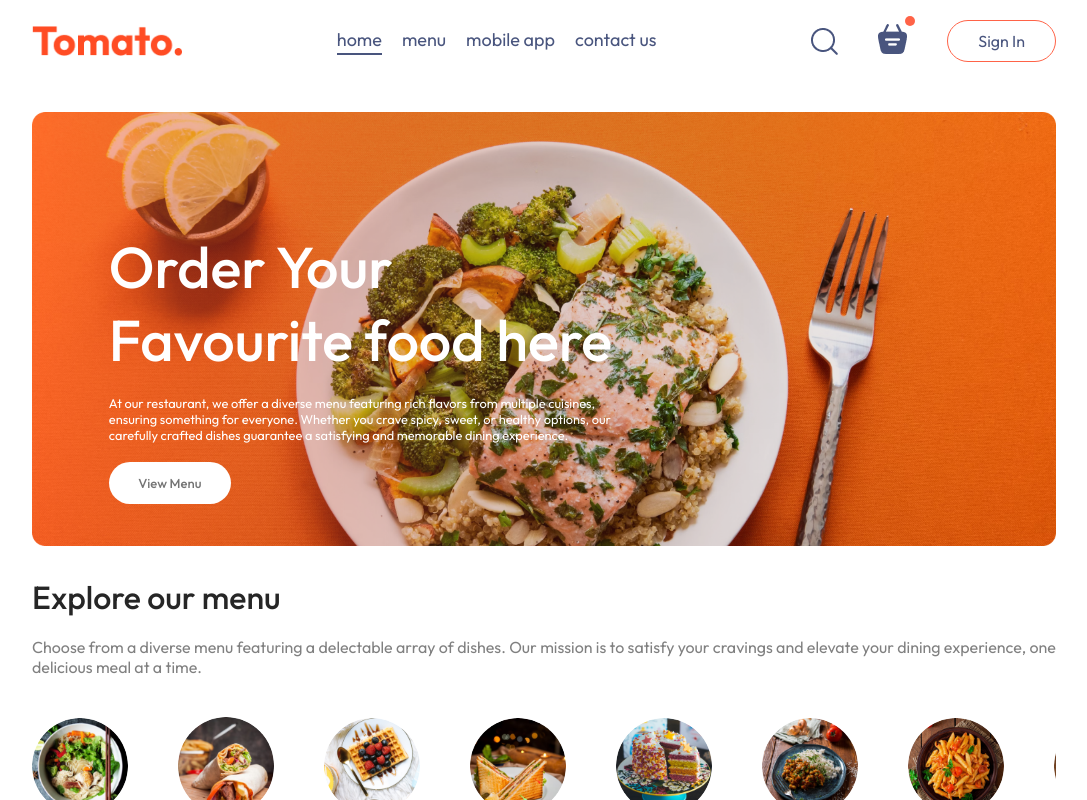
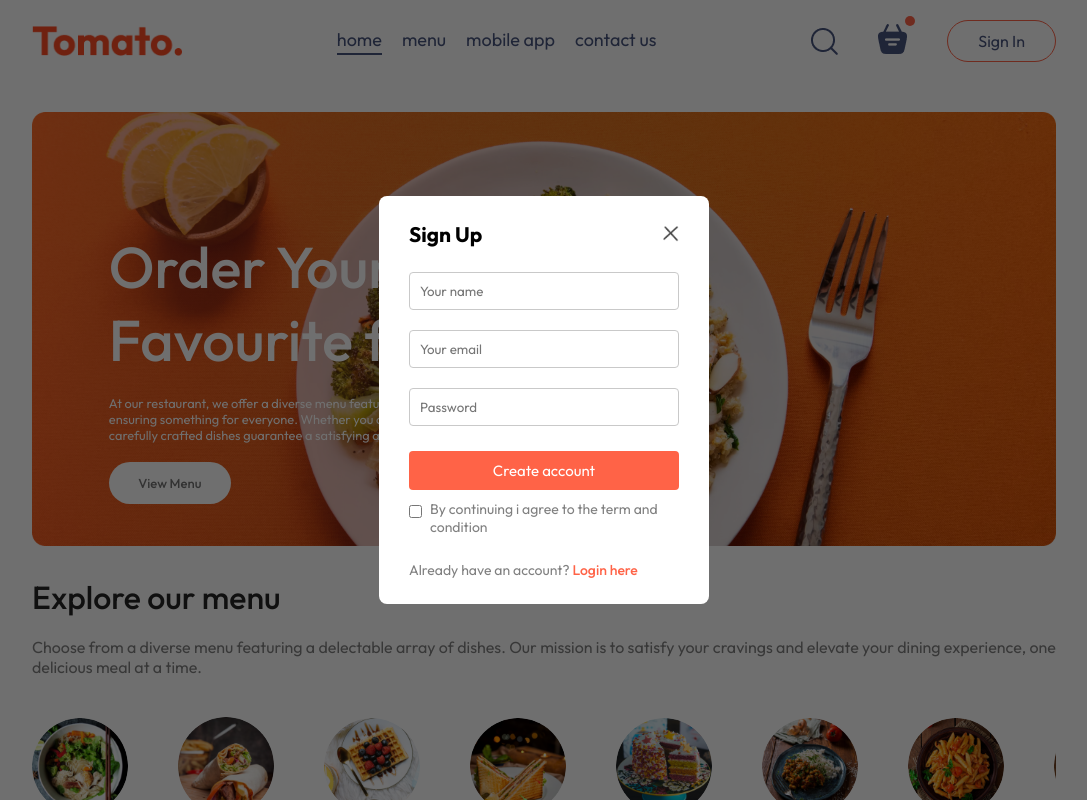
Before and after one commit to Sahrior/Tomatoo.., a React (Vite) app in the folder frontend/: page / in a window 1280 px wide. Both pictures are taken after a click on the button "Sign In". Shown: the top 800 px of the page, without its empty margins (96-1183 px from the left). Built offline with nearby package versions, Linux system fonts and the light colour scheme.

Commit message:
sign up/ login pop up component done

```diff
--- a/frontend/src/App.jsx
+++ b/frontend/src/App.jsx
@@ -1,4 +1,4 @@
-import React from 'react'
+import React, { useState } from 'react'
 import Navbar from './components/Navbar/Navbar'
 import { Route, Routes } from 'react-router-dom'
 
@@ -6,14 +6,25 @@
 import Cart from './pages/Cart/Cart'
 import PlaceOrder from './pages/PlaceOrder/PlaceOrder'
 import Footer from './components/Footer/Footer'
+import LoginPopup from './components/LoginPopup/LoginPopup'
 
 const App = () => {
+
+
+  const [showLogin, setShowLogin] = useState(false);
+
+
+
+
   return (
 
     <>
+
+    {showLogin? <LoginPopup setShowLogin ={setShowLogin} /> : <></> }
+
     <div className='app'>
 
-      <Navbar />
+      <Navbar setShowLogin = {setShowLogin} />
 
       <Routes>
         <Route path='/' element={<Home />} />
--- /dev/null
+++ b/frontend/src/components/LoginPopup/LoginPopup.css
@@ -0,0 +1,74 @@
+.login-popup{
+    position: absolute;
+    z-index: 1;
+    width: 100%;
+    height: 100%;
+    background-color: #00000090;
+    display: grid;
+}
+
+.login-popup-container{
+    place-self: center;
+    width: max(23vw,330px);
+    color: #808080;
+    background-color: white;
+    display: flex;
+    flex-direction: column;
+    gap: 25px;
+    padding: 25px 30px;
+    border-radius: 8px;
+    font-size: 14px;
+    animation: fadeIn 0.5s;
+}
+
+.login-popup-title{
+    display: flex;
+    justify-content: space-between;
+    align-items: center;
+    color: black;
+}
+
+.login-popup-title img{
+    width: 16px;
+    cursor: pointer;
+}
+
+.login-popup-inputs{
+    display: flex;
+    flex-direction: column;
+    gap: 20px;
+}
+
+.login-popup-inputs input{
+    outline: none;
+    border: 1px solid #c9c9c9;
+    padding: 10px;
+    border-radius: 4px;
+}
+
+.login-popup-container button{
+    border: none;
+    padding: 10px;
+    border-radius: 4px;
+    color: white;
+    background-color: tomato;
+    font-size: 15px;
+    cursor: pointer;
+}
+
+.login-popup-condition{
+    display: flex;
+    align-items: start;
+    gap: 8px;
+    margin-top: -15px;
+}
+
+.login-popup-condition input{
+    margin-top: 5px;
+}
+
+.login-popup p span{
+    color: tomato;
+    font-weight: 500;
+    cursor: pointer;
+}
--- /dev/null
+++ b/frontend/src/components/LoginPopup/LoginPopup.jsx
@@ -0,0 +1,50 @@
+import React, { useState } from 'react'
+import './LoginPopup.css'
+import { assets } from '../../assets/assets'
+
+const LoginPopup = ({setShowLogin}) => {
+
+    const [currState, setCurrState] = useState("Sign Up")
+
+
+  return (
+    <div className='login-popup' >
+
+        <form className='login-popup-container' >
+
+            <div className="login-popup-title">
+                <h2> {currState} </h2>
+                <img onClick={()=>setShowLogin(false)} src={assets.cross_icon} alt="" />
+            </div>
+
+            <div className="login-popup-inputs">
+                {currState==="Login"? <></> : <input type="text" placeholder='Your name' required /> }
+
+                <input type="email" placeholder='Your email' required />
+                <input type="passwprd" placeholder='Password' required />
+
+            </div>
+
+            <button>{currState==="Sign Up"?"Create account":"Login"}</button>
+
+            <div className="login-popup-condition">
+                <input type="checkbox" required />
+                <p>By continuing i agree to the term and condition</p>
+            </div>
+
+            {currState==="Login"?
+                <p>Create a new account? <span onClick={()=>setCurrState("Sign Up")} >Click here</span> </p>
+            :
+                <p>Already have an account? <span onClick={()=>setCurrState("Login")} >Login here</span> </p>
+            }
+
+
+
+
+        </form>
+
+    </div>
+  )
+}
+
+export default LoginPopup
--- a/frontend/src/components/Navbar/Navbar.jsx
+++ b/frontend/src/components/Navbar/Navbar.jsx
@@ -3,7 +3,7 @@
 import {assets} from '../../assets/assets'
 import { Link } from 'react-router-dom';
 
-const Navbar = () => {
+const Navbar = ({setShowLogin}) => {
 
   const [menu, setMenu] = useState("home")
 
@@ -43,7 +43,7 @@
 
 
         </div>
-        <button>Sign In</button>
+        <button onClick={()=>setShowLogin(true)} >Sign In</button>
       </div>
 
     </div>
```
